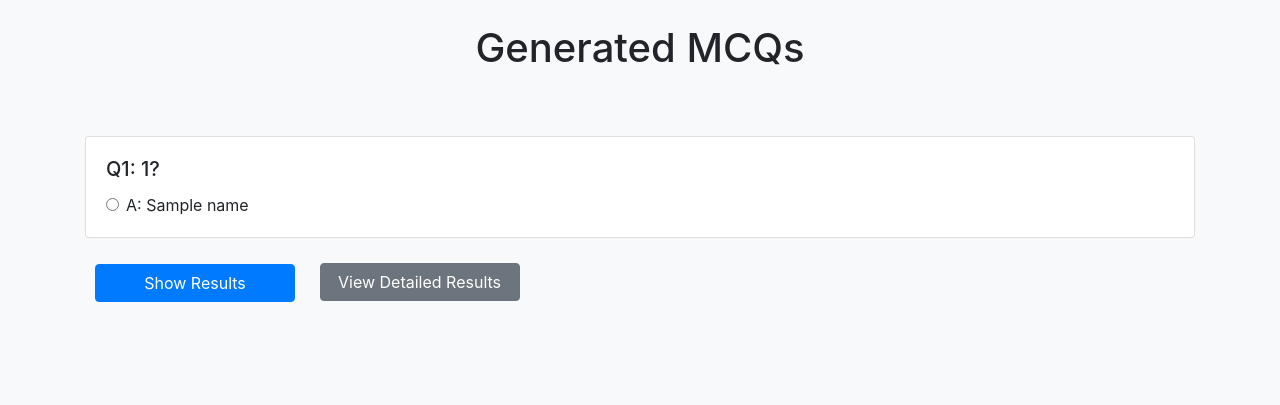
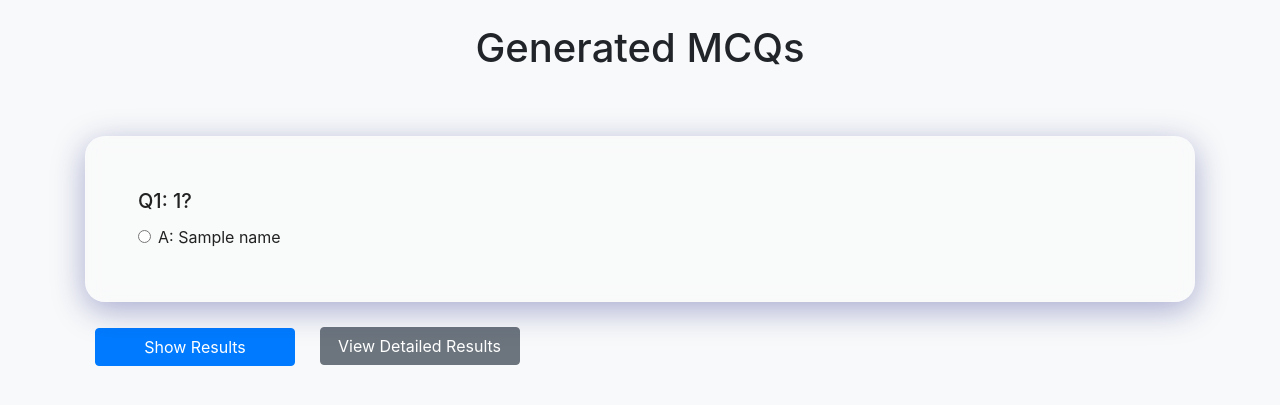
Before and after one commit to pradipbhatt/soe-intel-MCQ-model, a Flask app: template templates/mcqs.html in a window 1280 px wide. Shown: the top 405 px of the page. Run offline with Flask 2, Linux system fonts and the light colour scheme; the template is opened without the code that fills it: most values are stand-ins (such as "Sample title", 1, 10 or a date in 2020); some libraries are stand-ins or nearby versions.

Commit message:
UI and requirements changed

```diff
--- a/templates/mcqs.html
+++ b/templates/mcqs.html
@@ -1,5 +1,6 @@
 <!DOCTYPE html>
 <html lang="en">
+
 <head>
     <meta charset="UTF-8">
     <meta name="viewport" content="width=device-width, initial-scale=1.0">
@@ -11,24 +12,40 @@
             text-align: left;
             margin-top: 5%;
         }
+
         .card-body {
             text-align: left;
         }
+
         /* Hide the correct answers initially */
         .correct-answer {
             display: none;
         }
+
         /* Hide the download button initially */
         #download-pdf-btn {
             display: none;
         }
+
+        /* Glassmorphism Card Style */
+        .glass-card {
+            background: rgba(255, 255, 255, 0.15);
+            border-radius: 20px;
+            box-shadow: 0 8px 32px 0 rgba(31, 38, 135, 0.37);
+            backdrop-filter: blur(10px);
+            -webkit-backdrop-filter: blur(10px);
+            border: 1px solid rgba(255, 255, 255, 0.18);
+            padding: 2rem;
+            color: #222;
+        }
     </style>
 </head>
+
 <body>
     <h1 class="mt-4 text-center">Generated MCQs</h1>
     <div class="container" id="mcqs-container">
         {% for index, mcq in mcqs %}
-            <div class="card mb-3">
+        <div class="card mb-3 glass-card">
             <div class="card-body">
                 <h5 class="card-title">Q{{ index }}: {{ mcq[0] }}?</h5>
                 <form>
@@ -36,7 +53,8 @@
                     {% set num_choices = mcq[1]|length %}
                     {% for choice_index in range(num_choices) %}
                     <div class="form-check">
-                                <input class="form-check-input" type="radio" name="answer{{ index }}" id="choice{{ index }}{{ choice_index }}" value="{{ choice_index }}">
+                        <input class="form-check-input" type="radio" name="answer{{ index }}"
+                            id="choice{{ index }}{{ choice_index }}" value="{{ choice_index }}">
                         <label class="form-check-label" for="choice{{ index }}{{ choice_index }}">
                             {{ options[choice_index] }}: {{ mcq[1][choice_index] }}
                         </label>
@@ -58,10 +76,10 @@
 
     <!-- JavaScript to handle showing results -->
     <script>
-        document.getElementById('show-results-btn').addEventListener('click', function() {
+        document.getElementById('show-results-btn').addEventListener('click', function () {
             // Get all elements with the 'correct-answer' class
             var correctAnswers = document.querySelectorAll('.correct-answer');
-            correctAnswers.forEach(function(answer) {
+            correctAnswers.forEach(function (answer) {
                 answer.style.display = 'block'; // Show the correct answers
             });
             // Show the download button after results are displayed
@@ -69,4 +87,5 @@
         });
     </script>
 </body>
+
 </html>
```
Also changed, not shown: requirements.txt (+7 -4 lines). Lines whose indentation alone changed are shown as unchanged.
